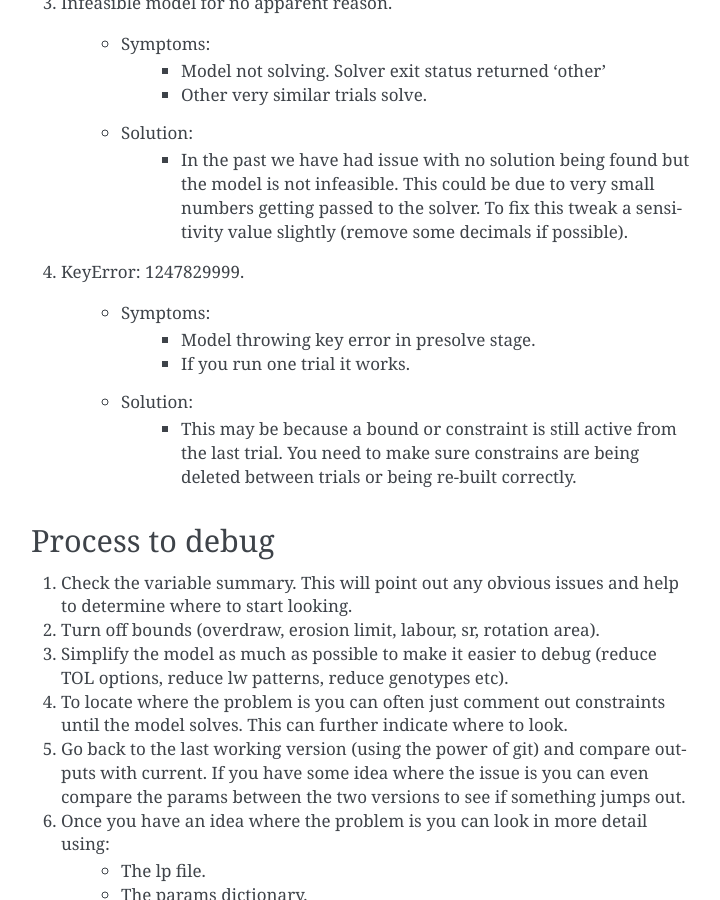
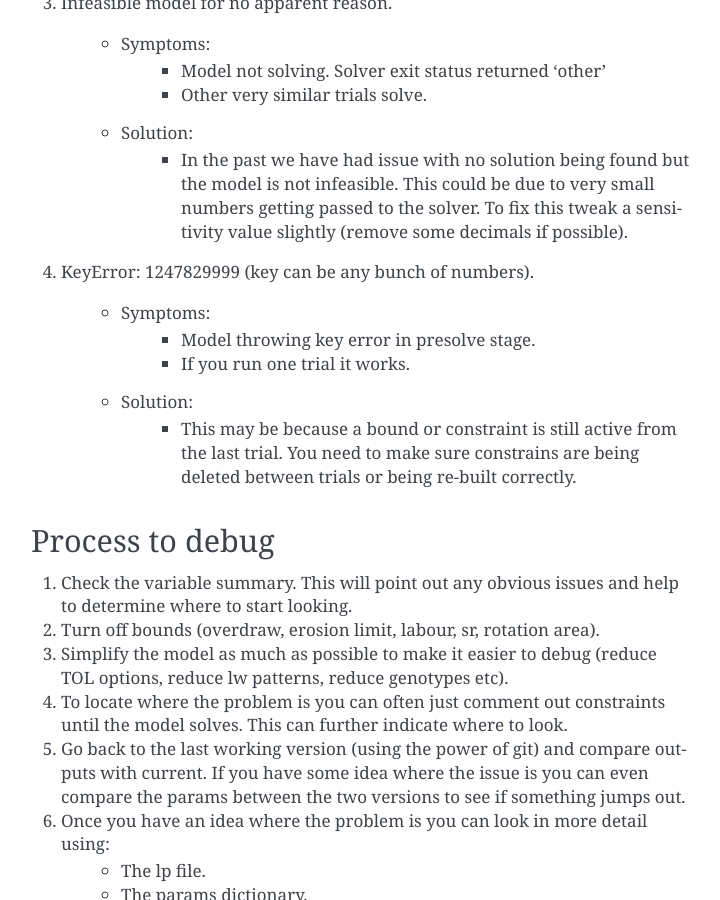
Before and after one commit to youngmr290/Australian-Farm-Optimisation-Model, a Sphinx documentation site: the page built from docs/debugging.rst, in a window 1280 px wide and 900 px high, scrolled down 858 px. Shown: the whole window, without its empty margins (389-1109 px from the left). Built offline with Sphinx 7.4.7, drawn with Linux system fonts in a browser that asks for light colours; pages that are not in the unit, such as notebooks, are missing from menus.

```diff
--- a/docs/debugging.rst
+++ b/docs/debugging.rst
@@ -31,7 +31,7 @@
           This could be due to very small numbers getting passed to the solver.
           To fix this tweak a sensitivity value slightly (remove some decimals if possible).
 
-4. KeyError: 1247829999.
+4. KeyError: 1247829999 (key can be any bunch of numbers).
 
     - Symptoms:
         - Model throwing key error in presolve stage.
```
